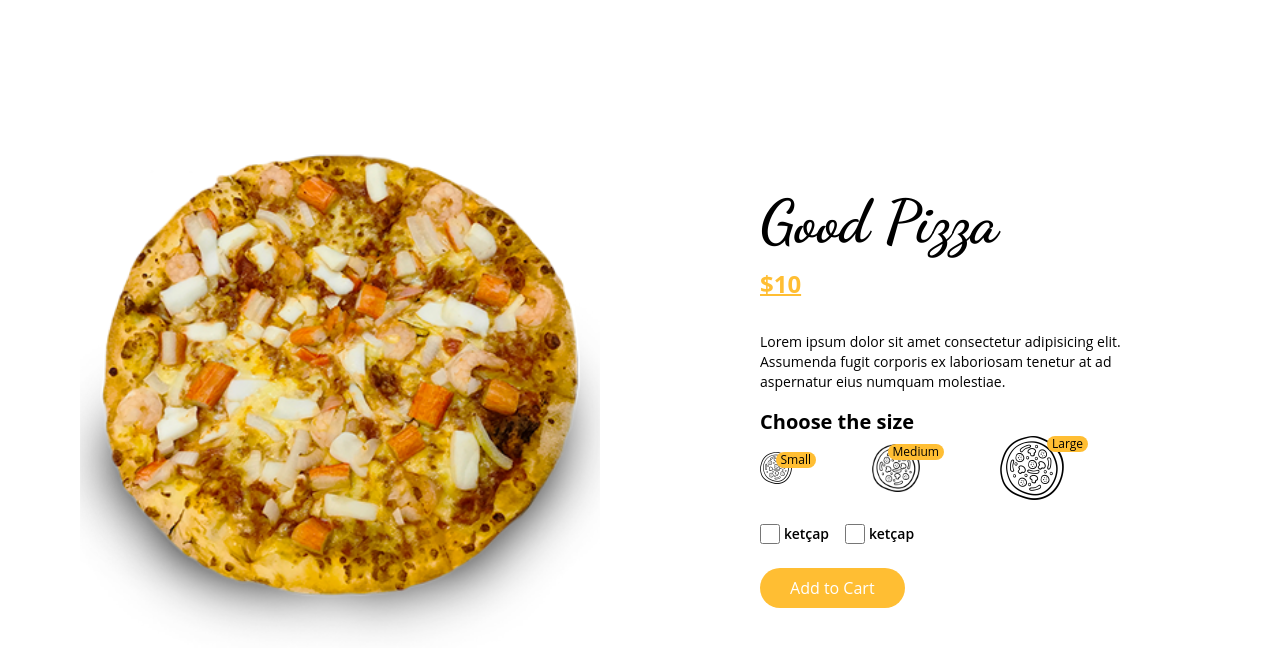
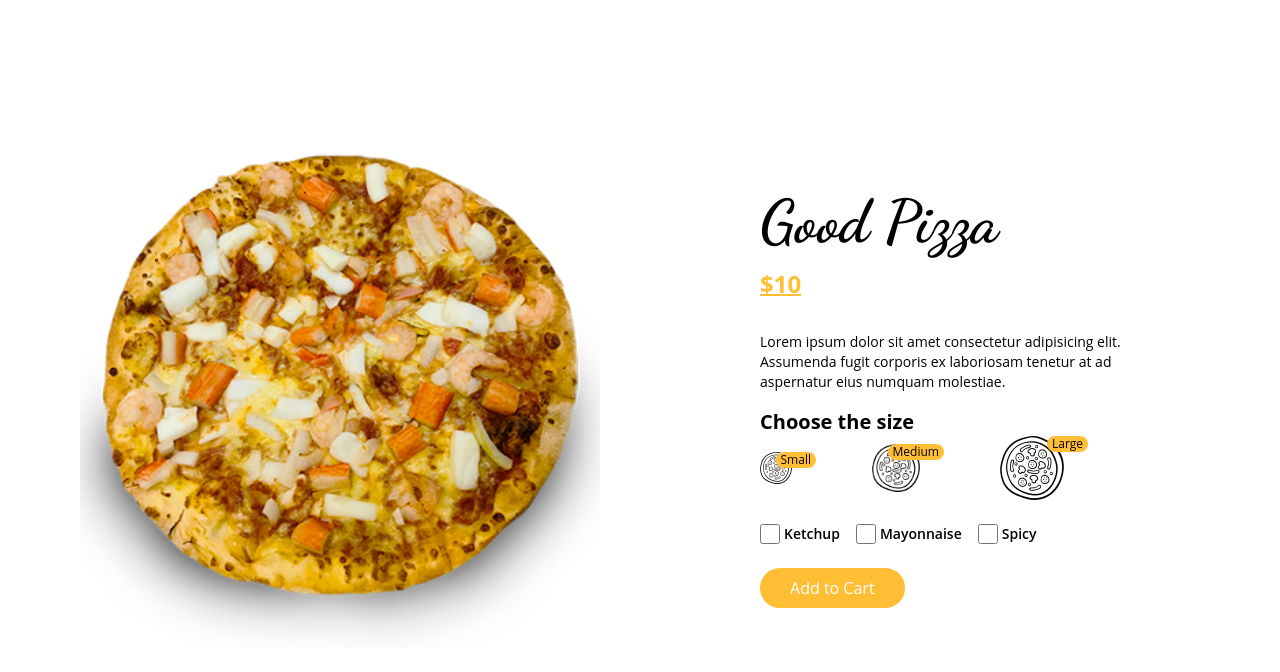
Before and after one commit to fatihece/next13-food-order-app, a Next.js app: page /product in a window 1280 px wide. Shown: the top 672 px of the page. Built offline with nearby package versions, Linux system fonts and the light colour scheme.

Commit message:
feat: feat:selections added on product page

```diff
--- a/src/app/product/page.jsx
+++ b/src/app/product/page.jsx
@@ -44,11 +44,15 @@ const Test = () => {
         <div className="my-6 flex justify-center gap-x-4 md:justify-start">
           <label className="flex items-center gap-x-1">
             <input type="checkbox" className="h-5 w-5 accent-primary" />
-            <span className="text-sm font-semibold">ketçap</span>
+            <span className="text-sm font-semibold">Ketchup</span>
           </label>
           <label className="flex items-center gap-x-1">
             <input type="checkbox" className="h-5 w-5 accent-primary" />
-            <span className="text-sm font-semibold">ketçap</span>
+            <span className="text-sm font-semibold">Mayonnaise</span>
+          </label>
+          <label className="flex items-center gap-x-1">
+            <input type="checkbox" className="h-5 w-5 accent-primary" />
+            <span className="text-sm font-semibold">Spicy</span>
           </label>
         </div>
         <button className="btn-primary">Add to Cart</button>
```
